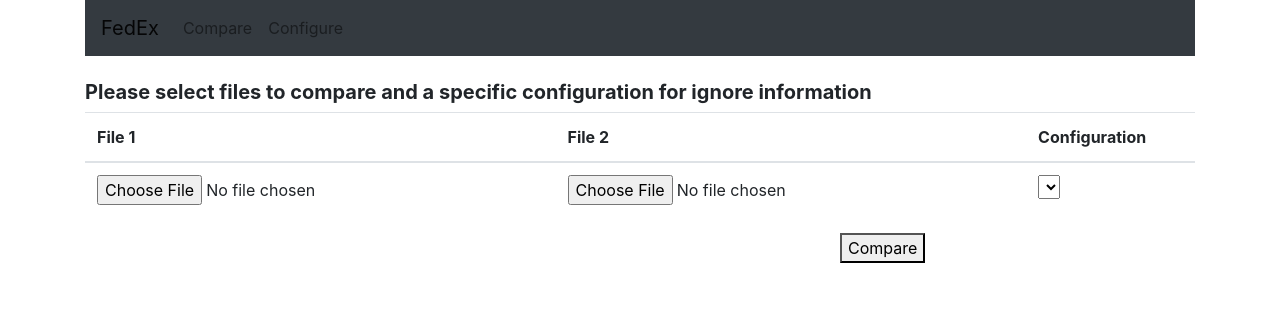
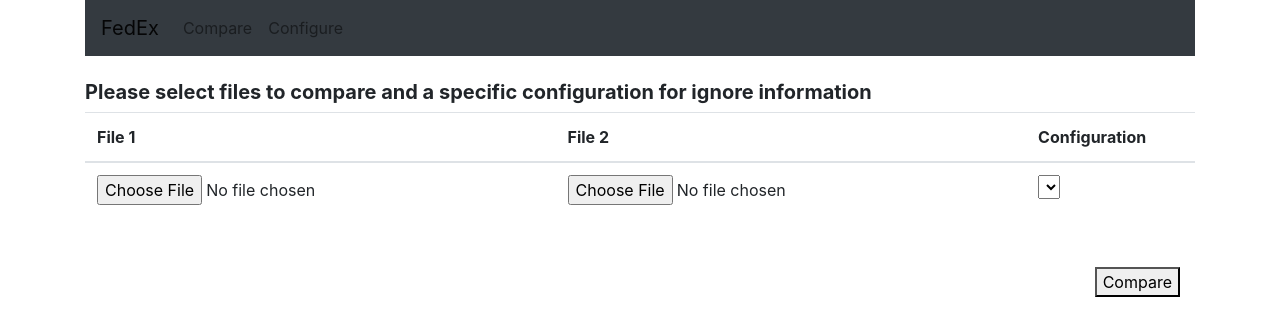
Before and after one commit to wjabbour/diff_app, a React (Create React App) app: page / in a window 1280 px wide. Shown: the top 336 px of the page. Built offline with nearby package versions, Linux system fonts and the light colour scheme.

Commit message:
Move button right and down

```diff
--- a/src/ComparisonTable.js
+++ b/src/ComparisonTable.js
@@ -85,14 +85,18 @@ export default class ComparisonTable extends Component {
                     </tbody>
                 </table>
                 <div className="container">
-                    <div className="row">
+                    {/* <div className="row">
                         <div className="col-sm"></div>
                         <div className="col-sm"></div>
                         <div className="col-sm">
-                            <button onClick={this.doCompare}>
+
+                        </div>
+                    </div> */}
+                    <div style={{marginTop: "50px"}} className="d-flex flex-row-reverse">
+                        <button onClick={this.doCompare}>
                                 Compare
-                            </button>
-                        </div>
+                        </button>
+
                     </div>
                 </div>
             </div>
```
